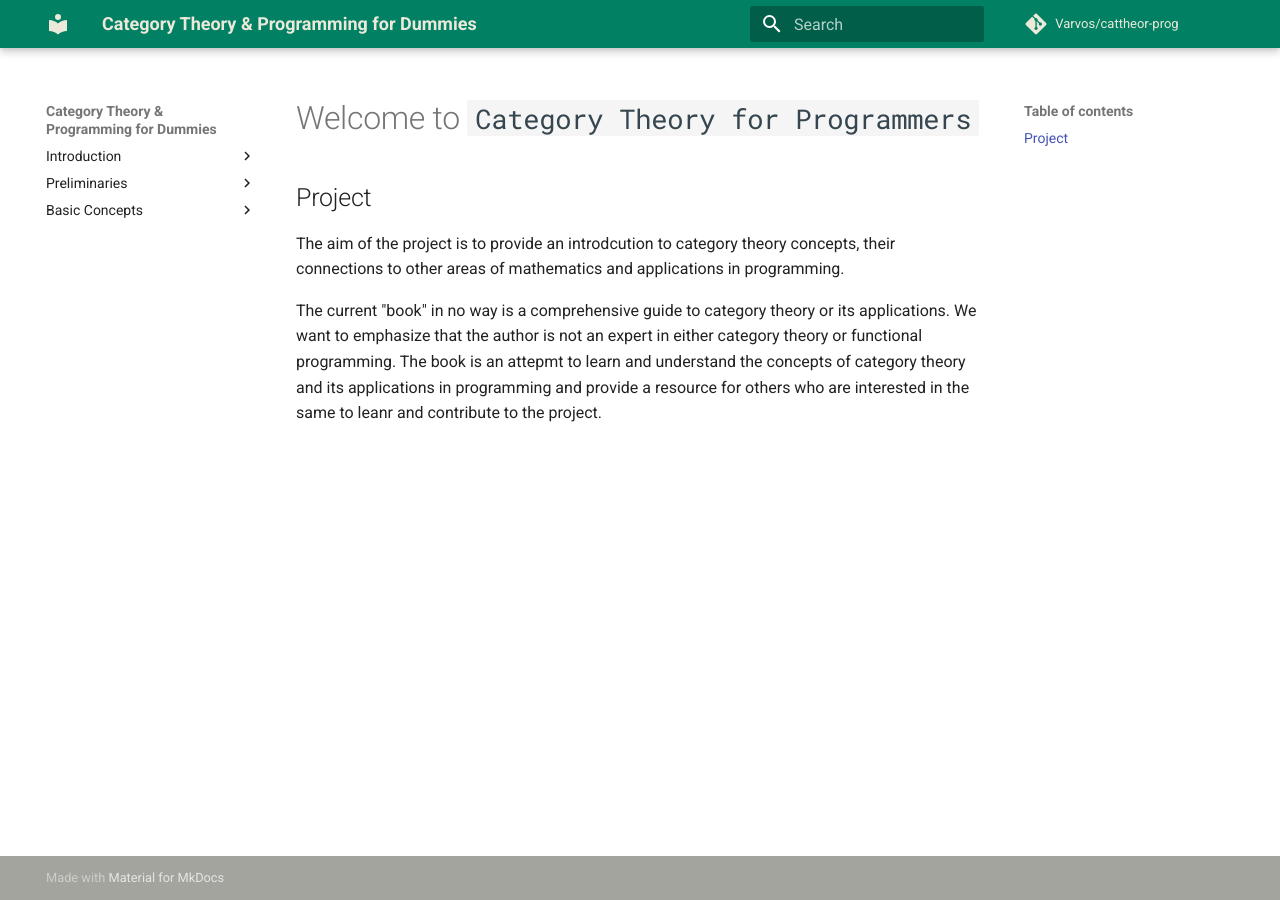
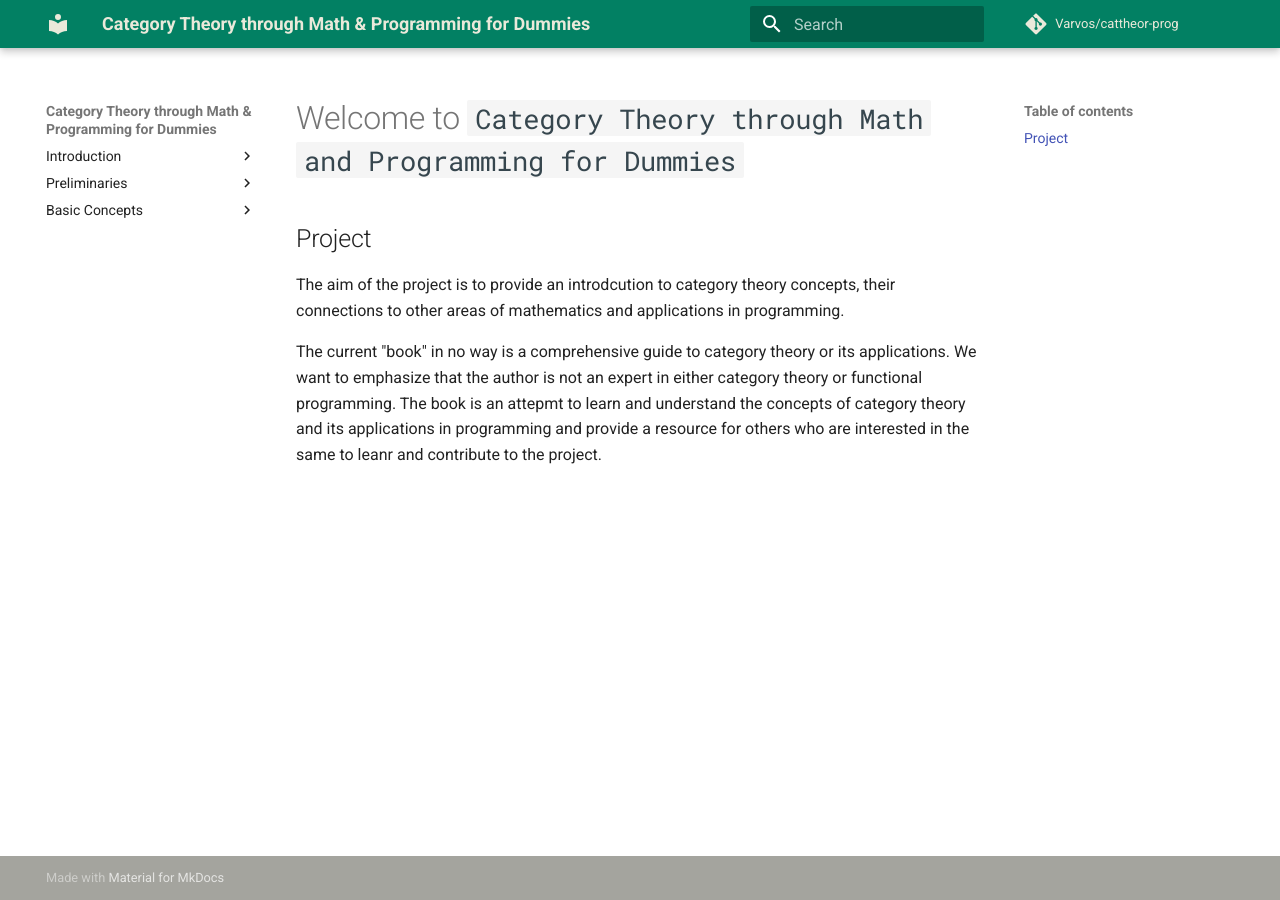
Before and after one commit to Varvos/category-theory-and-programming-for-absolute-dummies, an MkDocs documentation site: the page built from docs/index.md, in a window 1280 px wide. Built offline with MkDocs 1.6.1 and Material for MkDocs 9.7.7, drawn with Linux system fonts in a browser that asks for light colours; nearby versions of some CDN libraries; comment, search, counter and statistics services are not loaded.

Commit message:
chor: update the name

```diff
--- a/docs/index.md
+++ b/docs/index.md
@@ -1,4 +1,4 @@
-# Welcome to `Category Theory for Programmers`
+# Welcome to `Category Theory through Math and Programming for Dummies`
 
 
 ## Project
--- a/mkdocs.yml
+++ b/mkdocs.yml
@@ -1,4 +1,4 @@
-site_name: Category Theory & Programming for Dummies
+site_name: Category Theory through Math & Programming for Dummies
 
 repo_name: Varvos/cattheor-prog
 repo_url: https://github.com/Varvos/cattheor-prog/
```
